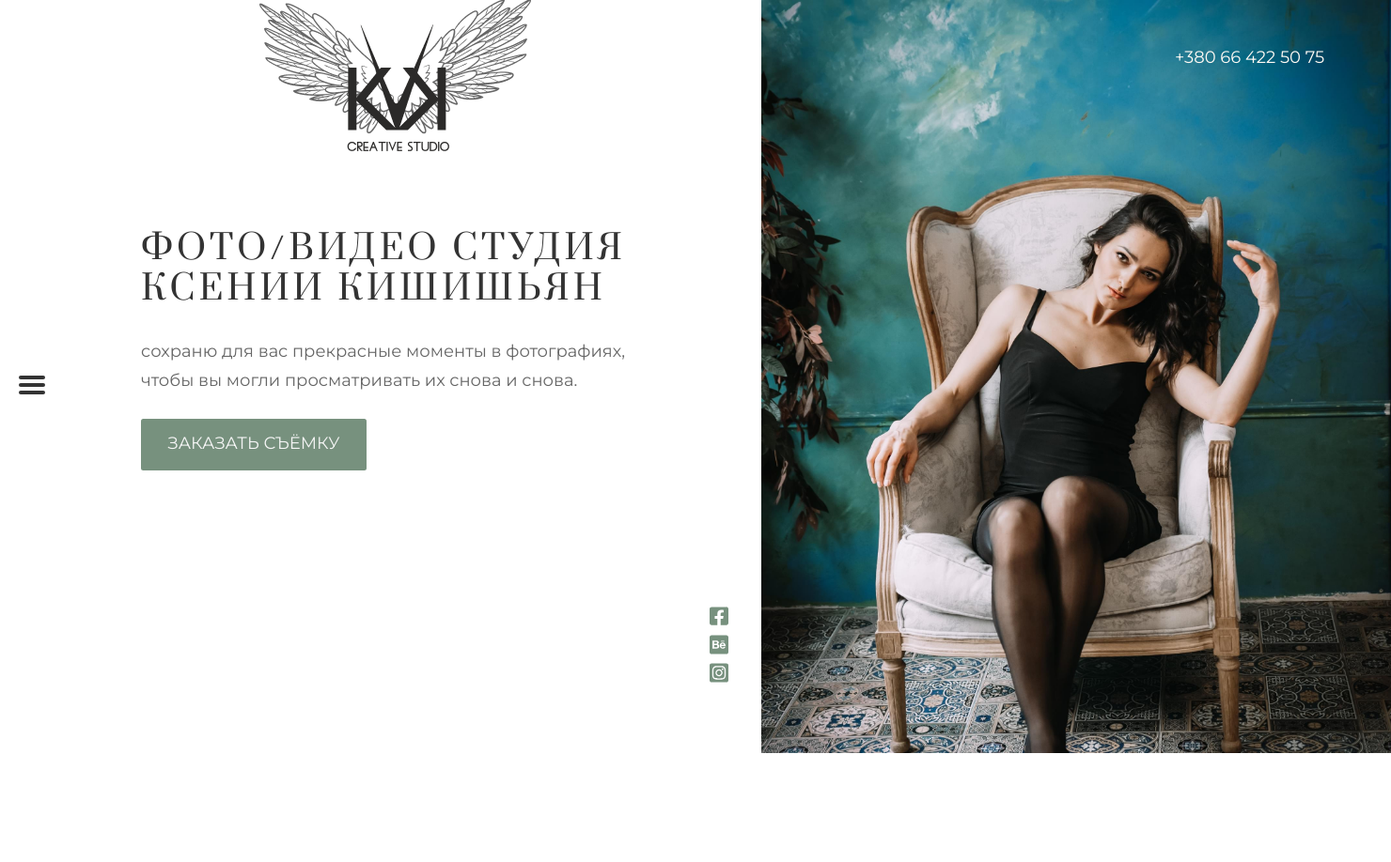
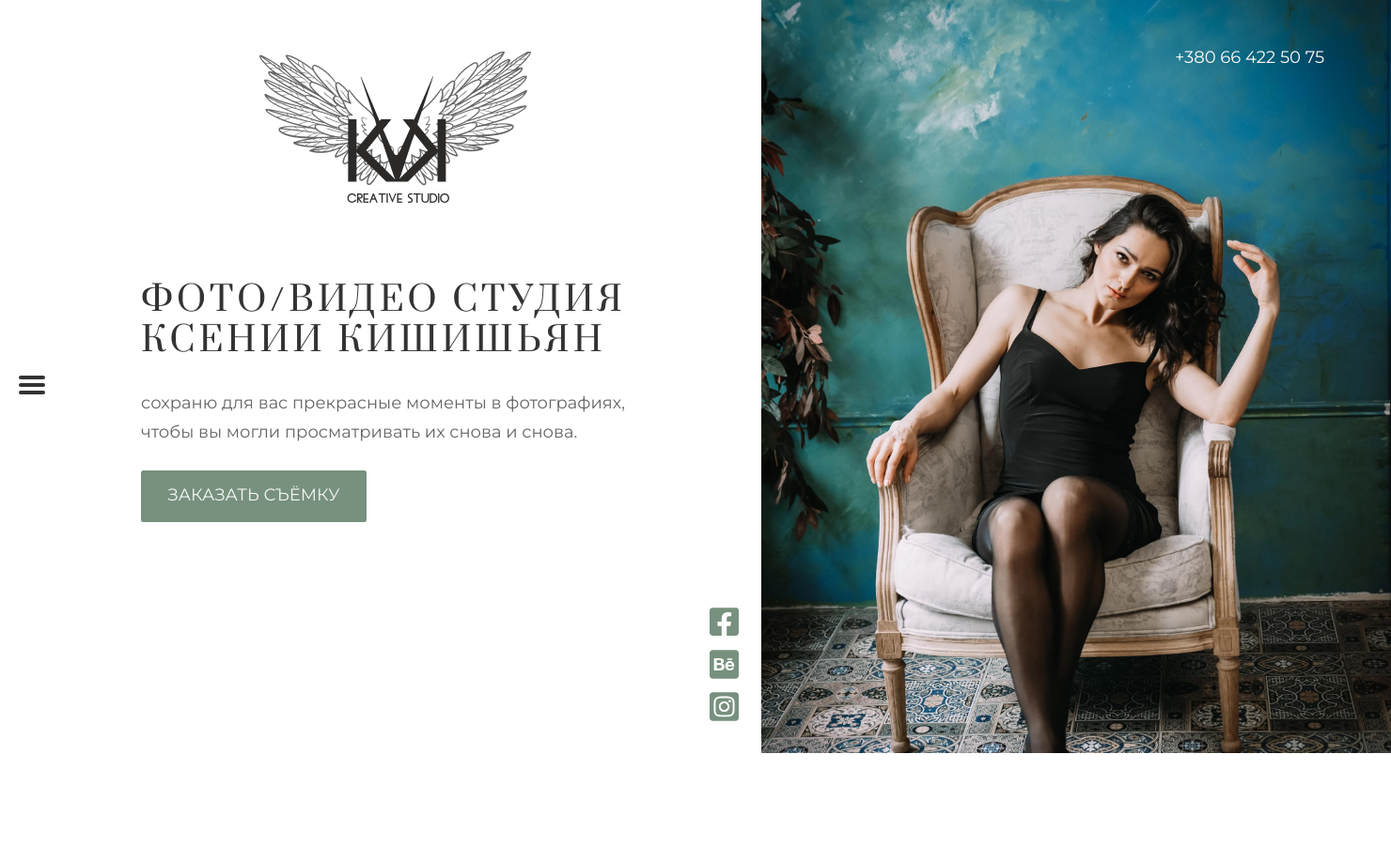
Before and after one commit to mzubkova/portfolio-project, a PHP site: page / in a window 1480 px wide; the page is wider, and only the part inside the window is pictured. Shown: the top 918 px of that part at 94% size. Run offline with PHP 8.4, Linux system fonts and the light colour scheme; some libraries are stand-ins or nearby versions.

Commit message:
Update 2020-11-18T13:41:10.258Z

```diff
--- a/css/style.css
+++ b/css/style.css
@@ -34,31 +34,11 @@ textarea {
   padding: 20px 15px 0;
   resize: none; }
 
-input::-moz-placeholder, textarea::-moz-placeholder {
-  color: #333;
-  font-family: "Montserrat", sans-serif;
-  font-size: 1.7rem; }
-
-input:-ms-input-placeholder, textarea:-ms-input-placeholder {
-  color: #333;
-  font-family: "Montserrat", sans-serif;
-  font-size: 1.7rem; }
-
 input::placeholder,
 textarea::placeholder {
   color: #333;
   font-family: "Montserrat", sans-serif;
   font-size: 1.7rem; }
-
-input::-moz-placeholder, textarea::-moz-placeholder {
-  opacity: 1;
-  -moz-transition: opacity 0.3s ease;
-  transition: opacity 0.3s ease; }
-
-input:-ms-input-placeholder, textarea:-ms-input-placeholder {
-  opacity: 1;
-  -ms-transition: opacity 0.3s ease;
-  transition: opacity 0.3s ease; }
 
 input::placeholder,
 textarea::placeholder {
@@ -68,16 +48,6 @@ textarea::placeholder {
 input:placeholder,
 textarea:placeholder {
   opacity: 1;
-  transition: opacity 0.3s ease; }
-
-input:focus::-moz-placeholder, textarea:focus::-moz-placeholder {
-  opacity: 0;
-  -moz-transition: opacity 0.3s ease;
-  transition: opacity 0.3s ease; }
-
-input:focus:-ms-input-placeholder, textarea:focus:-ms-input-placeholder {
-  opacity: 0;
-  -ms-transition: opacity 0.3s ease;
   transition: opacity 0.3s ease; }
 
 input:focus::placeholder,
@@ -838,8 +808,7 @@ li:hover {
   margin-top: 80px;
   max-height: 452px;
   max-width: 680px;
-  -o-object-fit: cover;
-     object-fit: cover;
+  object-fit: cover;
   width: 100%; }
 
 .carousel-inner {
@@ -1012,9 +981,9 @@ li:hover {
     .intro-section-social > a > img {
       margin-bottom: 10px; }
     .intro-section-social__item {
-      height: 20px;
+      height: 35px;
       margin-bottom: 10px;
-      width: 20px; }
+      width: 31px; }
   .intro-section__img {
     height: 802px;
     width: 685px;
@@ -1057,7 +1026,7 @@ li:hover {
 
 .logo {
   height: 168px;
-  margin: 0 auto;
+  margin: 55px auto 0;
   width: 289px; }
 
 .author-section {
@@ -1314,7 +1283,8 @@ li:hover {
     .contacts-section__contact-form-title {
       font-family: "Montserrat", sans-serif;
       font-size: 2.4rem;
-      font-weight: 600; }
+      font-weight: 600;
+      text-transform: none; }
     .contacts-section__contact-form-text {
       color: #40573d;
       font-family: "Montserrat", sans-serif;
--- a/index.html
+++ b/index.html
@@ -816,7 +816,7 @@
                         <p class="contact-form__description"></p>
                         <label for="inputName" class="contact-form__label">Имя</label>
                           <div class="contact-form__input-wrapper">
-                            <input name="name" type="name" class="contact-form__input contact-form__input-name" id="inputName" aria-describedby="nameHelp">
+                            <input name="name" type="text" class="contact-form__input contact-form__input-name" id="inputName" aria-describedby="nameHelp">
                             <div class="contact-form__error contact-form__error-name"></div>
                           </div>
                           <label for="inputTel" class="contact-form__label">Телефон</label>
@@ -843,7 +843,7 @@
               <p class="contacts-section__contact-form-text--second contacts-section__contact-form-text">Оставьте заявку и я свяжусь с вами, чтобы уточнить детали фотосессии</p>
               <p class="contact-form__description"></p>
                 <div class="contact-form__input-wrapper">
-                  <input name="name" type="name" class="contact-form__input contact-form__input-name" id="inputName" aria-describedby="nameHelp" placeholder="имя">
+                  <input name="name" type="text" class="contact-form__input contact-form__input-name" id="inputName" aria-describedby="nameHelp" placeholder="имя">
                   <div class="contact-form__error contact-form__error-name"></div>
                 </div>
                 <div class="contact-form__input-wrapper">
@@ -870,7 +870,7 @@
                 <ul class="contacts-section__list">
                   <li class="d-flex">
                     <span class="iconify" data-icon="carbon:email" data-inline="false"></span>
-                    <a href="mailto:kvk.creative.studio@gmail.com"class="contacts-section__list-text">E-mail: kvk.creative.studio@gmail.com</a>
+                    <a href="mailto:kvk.creative.studio@gmail.com" class="contacts-section__list-text">E-mail: kvk.creative.studio@gmail.com</a>
                   </li>
                   <li class="d-flex">
                     <span class="iconify" data-icon="clarity:phone-handset-line" data-inline="false"></span>
```
